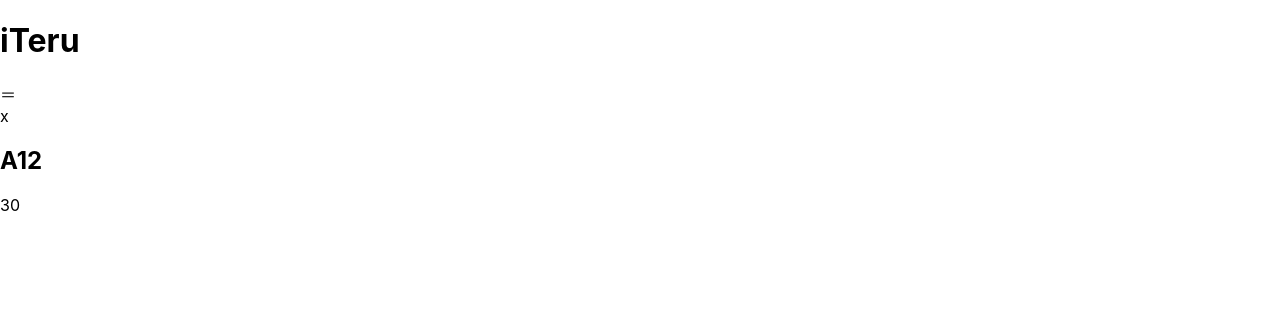
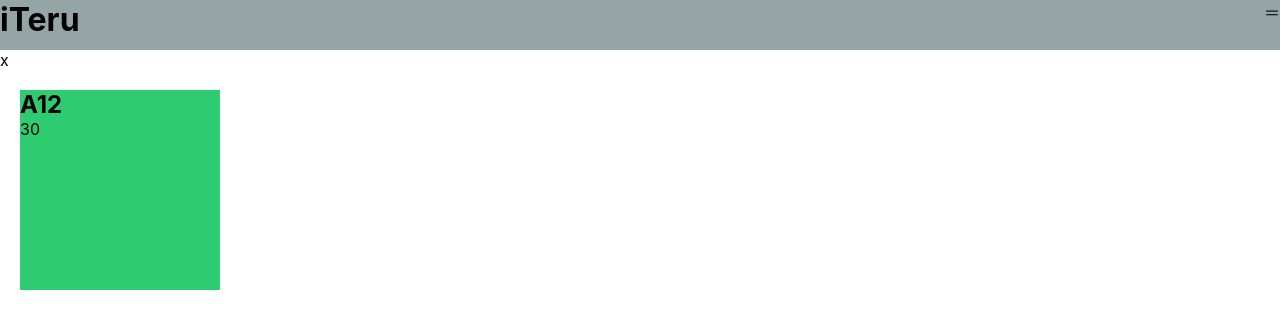
Before and after one commit to slc-hacking-open/iTeru, a React (Create React App) app: page / in a window 1280 px wide. Shown: the top 328 px of the page. Built offline with nearby package versions, Linux system fonts and the light colour scheme.

Commit message:
update: ちょっとだけCSS

```diff
--- /dev/null
+++ b/src/components/header.css
@@ -0,0 +1,15 @@
+header {
+  background-color: #95a5a6;
+  display: flex;
+  height: 50px;
+  justify-content: space-between;
+  width: 100%;
+}
+
+header h1 {
+  cursor: default;
+}
+
+#humburger-menu-button {
+  cursor: pointer;
+}
--- a/src/components/header.tsx
+++ b/src/components/header.tsx
@@ -1,4 +1,5 @@
 import React, { FC } from "react";
+import "./header.css";
 
 export interface HeaderProps {
   showingLocationName?: string;
@@ -9,7 +10,7 @@ const Header: FC<HeaderProps> = ({ showingLocationName = "" }) => (
     <h1>
       iTeru<span>{showingLocationName}</span>
     </h1>
-    <div>＝</div>
+    <div id="hamburger-menu-button">＝</div>
   </header>
 );
 
--- a/src/components/side-menu.tsx
+++ b/src/components/side-menu.tsx
@@ -5,7 +5,7 @@ export interface SideMenuProps {
 }
 
 const SideMenu: FC<SideMenuProps> = ({ locationNames = [] }) => (
-  <div id="sideMenu">
+  <div id="side-menu">
     <div>x</div>
     {locationNames.map((locationName: string) => (
       <div>
--- /dev/null
+++ b/src/components/tile.css
@@ -0,0 +1,6 @@
+.tile {
+  background: #2ecc71;
+  height: 200px;
+  margin: 20px;
+  width: 200px;
+}
--- a/src/components/tile.tsx
+++ b/src/components/tile.tsx
@@ -1,4 +1,6 @@
 import React, { FC } from "react";
+
+import "./tile.css";
 
 export interface TileProps {
   roomName?: string;
@@ -11,7 +13,7 @@ const Tile: FC<TileProps> = ({
   isUsing = true,
   elapsedMinutes = 0
 }) => (
-  <section>
+  <section className="tile">
     <h1>{roomName}</h1>
     <p>{elapsedMinutes}</p>
     <p>{isUsing}</p>
--- a/src/index.css
+++ b/src/index.css
@@ -1,3 +1,8 @@
+* {
+  margin: 0;
+  padding: 0;
+}
+
 body {
   font-family: -apple-system, BlinkMacSystemFont, 'Segoe UI', 'Roboto', 'Oxygen',
     'Ubuntu', 'Cantarell', 'Fira Sans', 'Droid Sans', 'Helvetica Neue',
```
Also changed, not shown: .stylelintrc.js (added).
